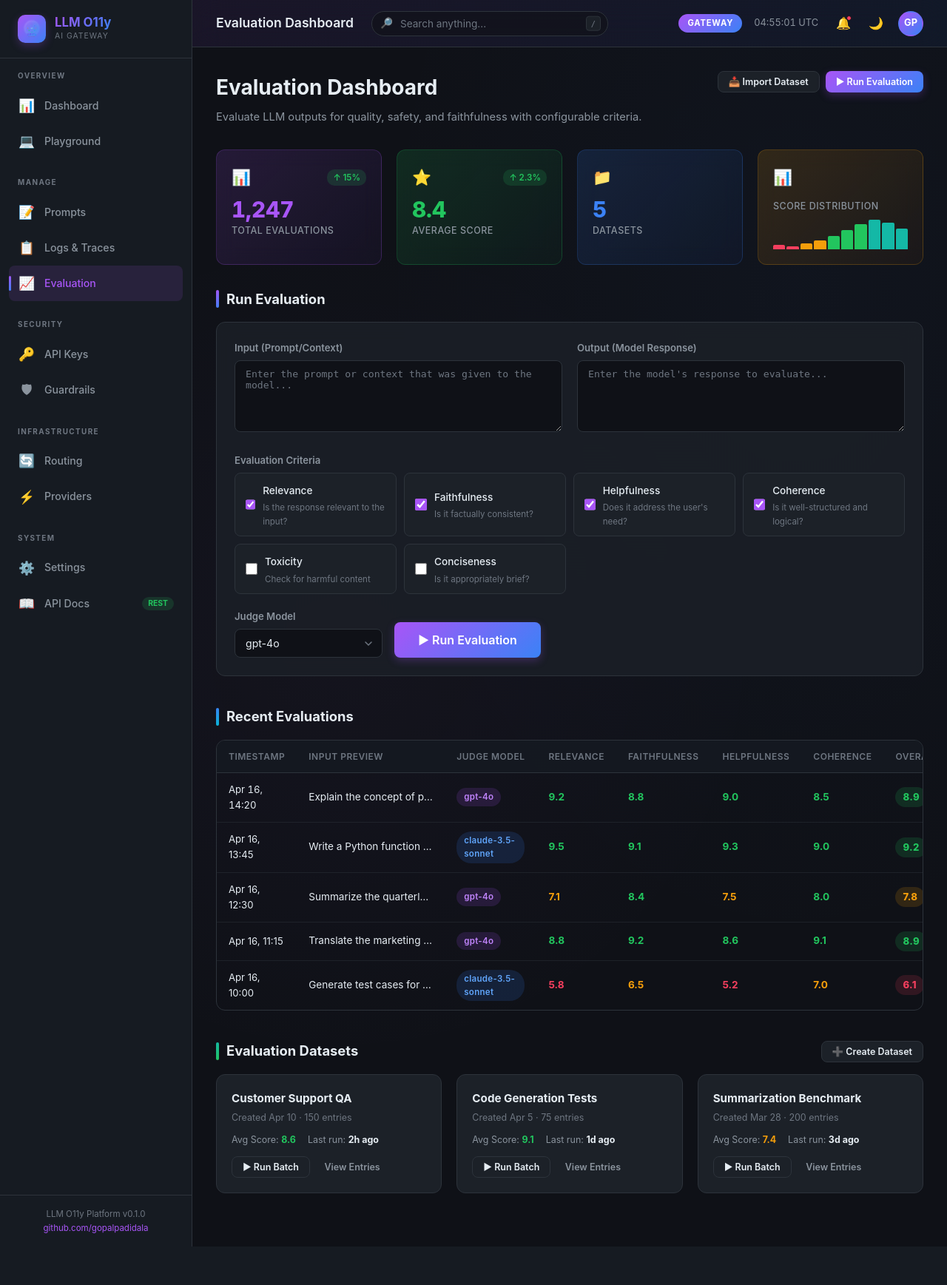
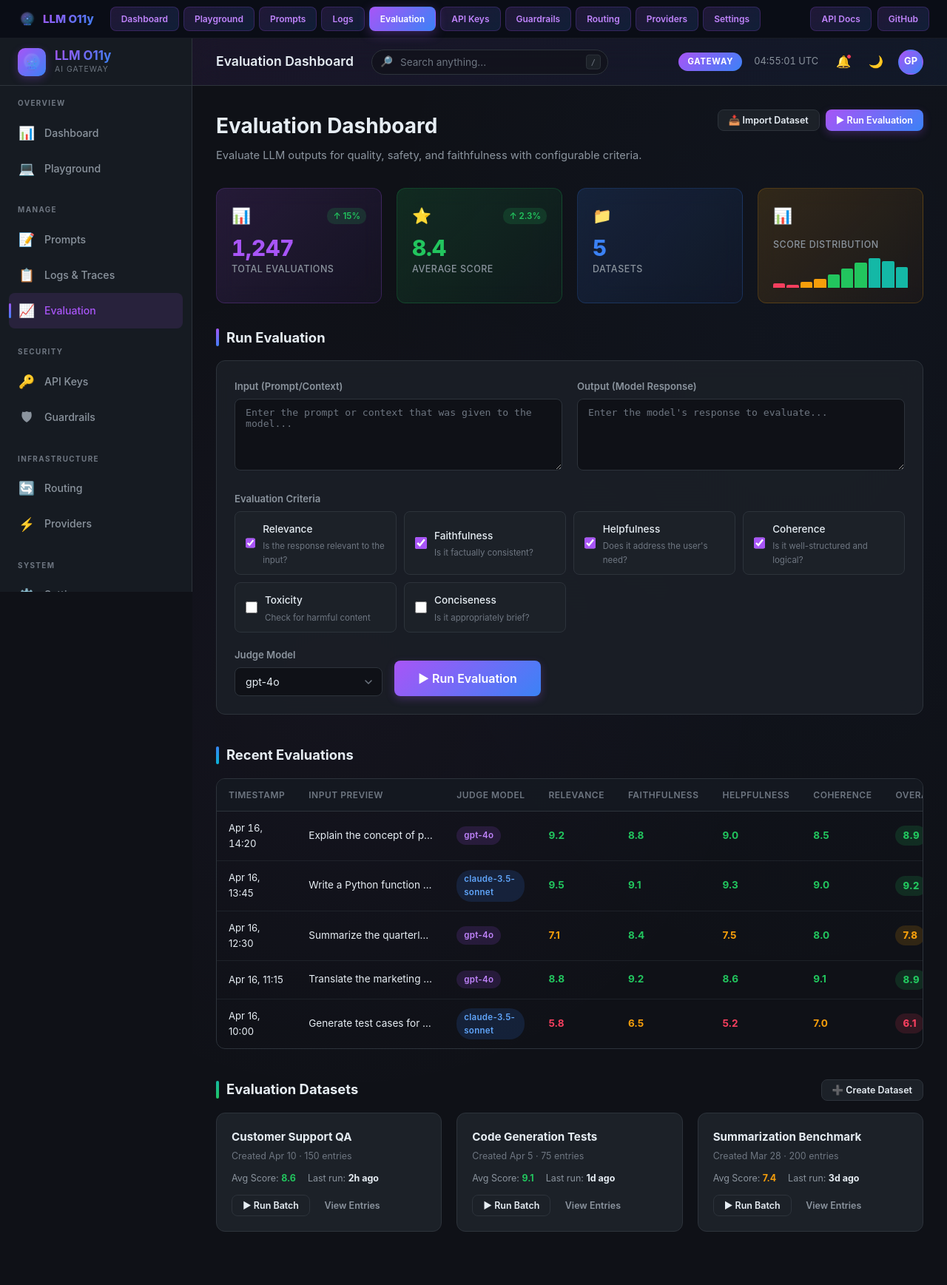
Before and after one commit to gpadidala/llm-o11y-platform, a FastAPI app: page /eval in a window 1280 px wide. Shown: the whole page at 74% size. Before the commit the page ends 1685 px from the top, so only its background shows below. Run offline with FastAPI, Linux system fonts and the light colour scheme.

Commit message:
feat: add top navigation bar to all app pages with gradient link style
- Fixed top nav bar (52px) on all pages with logo linking to home
- All nav links use the same purple-to-blue gradient style as the
  "Open Playground" button from the landing page
- Active page link is fully filled with gradient background
- Hover effect: gradient fill with glow shadow and lift
- Links: Dashboard, Playground, Prompts, Logs, Evaluation, API Keys,
  Guardrails, Routing, Providers, Settings, API Docs, GitHub
- Sidebar and main content shifted down to accommodate top nav

Co-Authored-By: Claude Opus 4.6 (1M context) <noreply@anthropic.com>

```diff
--- a/src/templates/base.html
+++ b/src/templates/base.html
@@ -1417,9 +1417,54 @@
     </style>
 </head>
 <body>
-    <div class="layout">
+    <!-- ═══ TOP NAVIGATION BAR (same as landing page) ═══ -->
+    <nav style="
+        position: fixed; top: 0; left: 0; right: 0; z-index: 1000; height: 52px;
+        display: flex; align-items: center; padding: 0 24px; gap: 6px;
+        background: rgba(10,14,23,0.92); backdrop-filter: blur(16px);
+        border-bottom: 1px solid rgba(255,255,255,0.06);
+    ">
+        <a href="/" style="display:flex;align-items:center;gap:8px;text-decoration:none;margin-right:16px;">
+            <img src="/static/logo.svg" alt="Logo" style="width:26px;height:26px;">
+            <span style="font-size:15px;font-weight:800;background:linear-gradient(135deg,#a855f7,#3b82f6);-webkit-background-clip:text;-webkit-text-fill-color:transparent;">LLM O11y</span>
+        </a>
+        <a href="/dashboard" class="topnav-link {% if active_page == 'dashboard' %}topnav-active{% endif %}">Dashboard</a>
+        <a href="/playground" class="topnav-link {% if active_page == 'playground' %}topnav-active{% endif %}">Playground</a>
+        <a href="/prompts" class="topnav-link {% if active_page == 'prompts' %}topnav-active{% endif %}">Prompts</a>
+        <a href="/logs" class="topnav-link {% if active_page == 'logs' %}topnav-active{% endif %}">Logs</a>
+        <a href="/eval" class="topnav-link {% if active_page == 'eval' %}topnav-active{% endif %}">Evaluation</a>
+        <a href="/keys" class="topnav-link {% if active_page == 'keys' %}topnav-active{% endif %}">API Keys</a>
+        <a href="/guardrails" class="topnav-link {% if active_page == 'guardrails' %}topnav-active{% endif %}">Guardrails</a>
+        <a href="/routing" class="topnav-link {% if active_page == 'routing' %}topnav-active{% endif %}">Routing</a>
+        <a href="/providers" class="topnav-link {% if active_page == 'providers' %}topnav-active{% endif %}">Providers</a>
+        <a href="/settings" class="topnav-link {% if active_page == 'settings' %}topnav-active{% endif %}">Settings</a>
+        <div style="margin-left:auto;display:flex;align-items:center;gap:8px;">
+            <a href="/docs" target="_blank" class="topnav-link">API Docs</a>
+            <a href="https://github.com/gpadidala/llm-o11y-platform" target="_blank" class="topnav-link">GitHub</a>
+        </div>
+    </nav>
+    <style>
+        .topnav-link {
+            padding: 6px 14px; border-radius: 8px; font-size: 12px; font-weight: 600;
+            text-decoration: none; transition: all 0.25s;
+            background: linear-gradient(135deg, rgba(168,85,247,0.15), rgba(59,130,246,0.15));
+            border: 1px solid rgba(168,85,247,0.2); color: #c084fc;
+        }
+        .topnav-link:hover {
+            background: linear-gradient(135deg, #a855f7, #3b82f6); color: white;
+            border-color: transparent; box-shadow: 0 4px 16px rgba(168,85,247,0.3);
+            transform: translateY(-1px);
+        }
+        .topnav-active {
+            background: linear-gradient(135deg, #a855f7, #3b82f6) !important;
+            color: white !important; border-color: transparent !important;
+            box-shadow: 0 4px 16px rgba(168,85,247,0.3);
+        }
+    </style>
+
+    <div class="layout" style="padding-top: 52px;">
         <!-- Sidebar -->
-        <aside class="sidebar">
+        <aside class="sidebar" style="top: 52px; height: calc(100vh - 52px);">
             <a href="/" class="sidebar-brand" style="text-decoration:none;color:inherit;">
                 <div class="sidebar-logo"><img src="/static/logo.svg" alt="Logo" style="width:32px;height:32px;"></div>
                 <div class="sidebar-brand-text">
```
Also changed, not shown: 2 other files.
